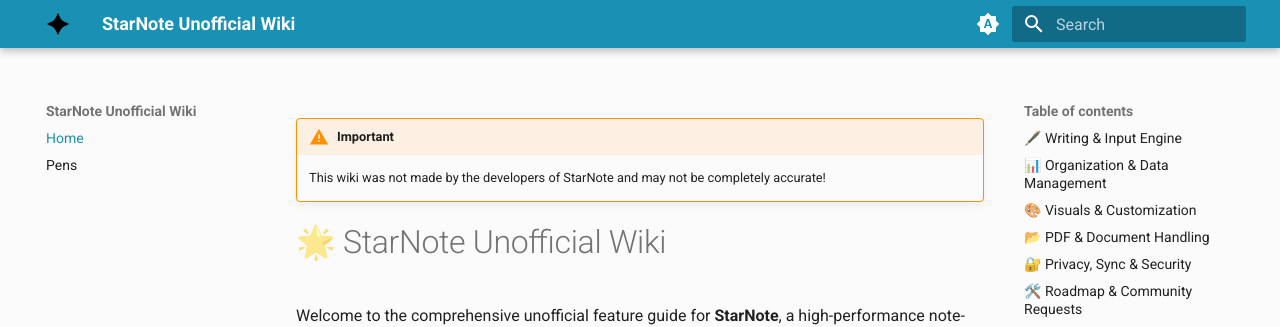
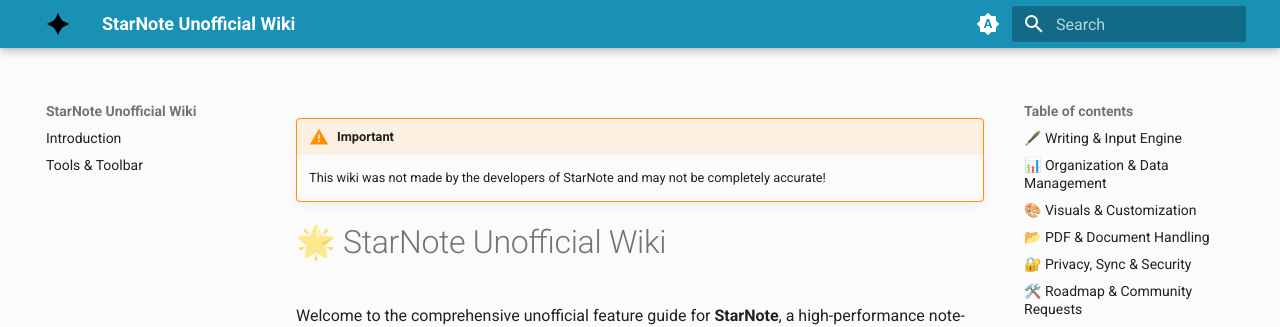
Before and after one commit to NakoTurtle/StarNote-Unofficial-Wiki, an MkDocs documentation site: the page built from docs/index.md, in a window 1280 px wide. Shown: the top 327 px of the page. Built offline with MkDocs 1.6.1 and Material for MkDocs 9.7.7, drawn with Linux system fonts in a browser that asks for light colours.

Commit message:
Update mkdocs.yml

```diff
--- a/mkdocs.yml
+++ b/mkdocs.yml
@@ -42,9 +42,9 @@
 plugins:
 - search
 nav:
-  - Home: index.md
-  - Pens: pens.md
-  #- Features: features.md
+  - Introduction: welcome.md
+  - Tools & Toolbar: tools.md
+  #- Other Tools: other-tools.md
 markdown_extensions:
   - admonition
   - pymdownx.details
```
